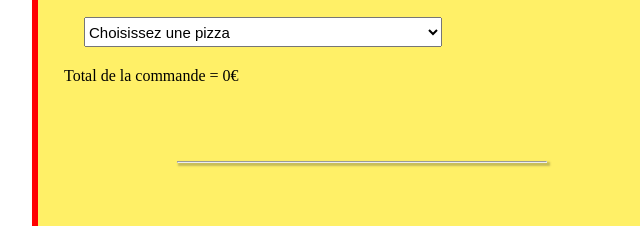
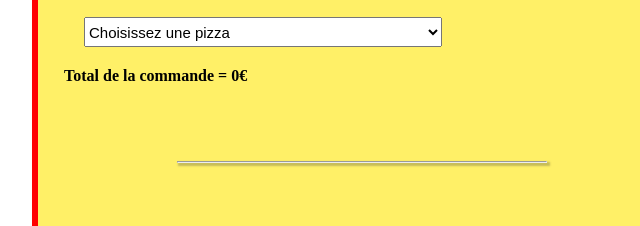
Before and after one commit to KoryahSiha/formulaire_js, a plain HTML site: page exo2/index.html in a window 1280 px wide. Shown: the part 873-1099 px from the top of the page, 278-918 px from the left. Drawn offline with Linux system fonts and the light colour scheme.

Commit message:
Modification du fichier css de l'exo 2
Ajout de l'id du label à la place du "p" du paragraphe supprimé.

```diff
--- a/exo2/style.css
+++ b/exo2/style.css
@@ -74,7 +74,7 @@ hr {
 }
 
 
-p {
+#total {
     font-weight: 600;
 }
 
```
